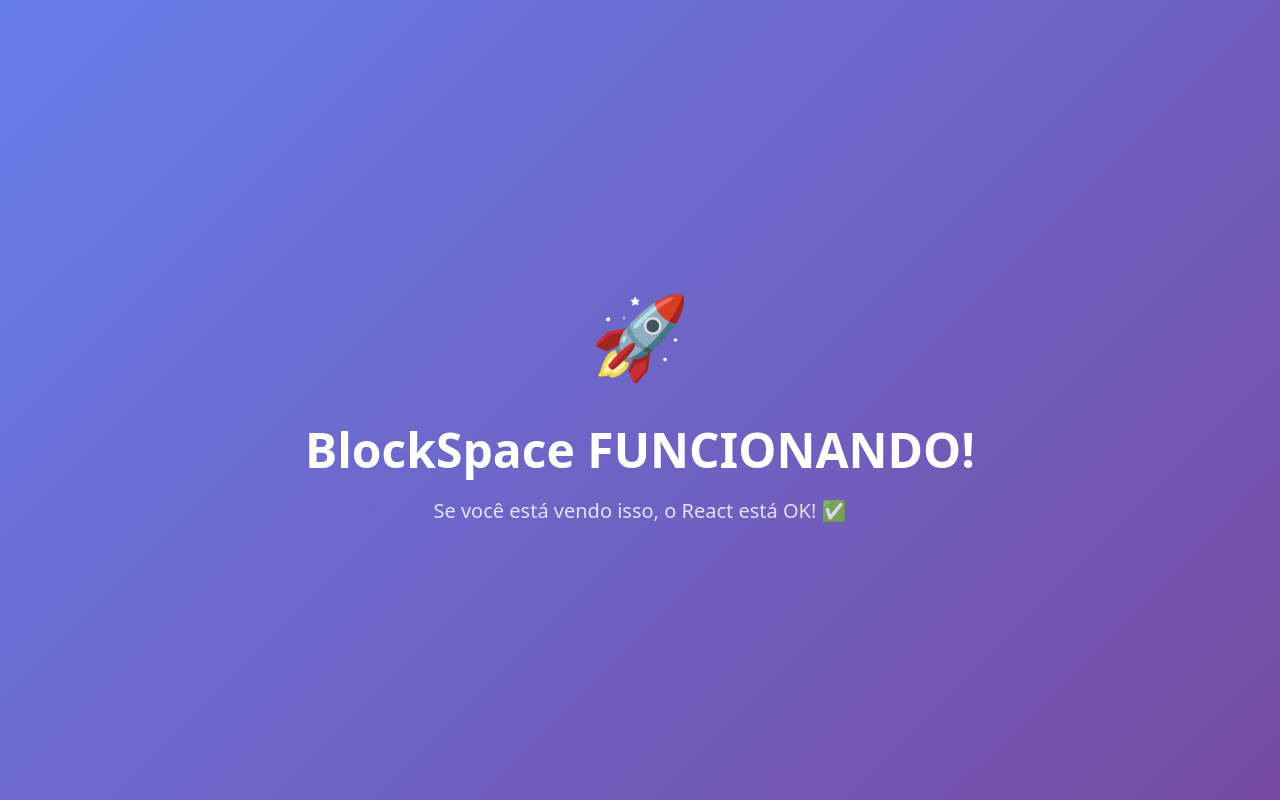
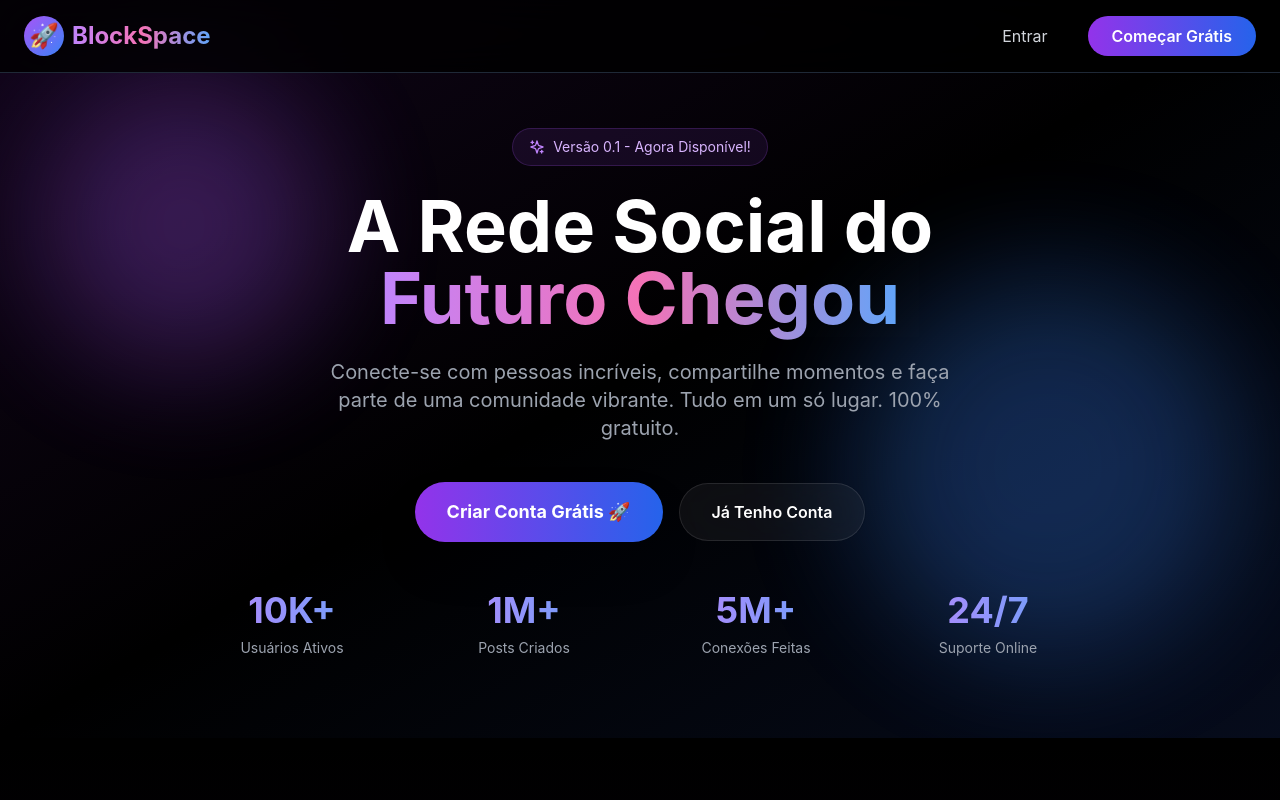
Before and after one commit to BlockpixelStudios/blockspace, a React (Vite) app: page / in a window 1280 px wide. Shown: the top 800 px of the page. Built offline with nearby package versions, Linux system fonts and the light colour scheme.

Commit message:
Update App.jsx

```diff
--- a/src/App.jsx
+++ b/src/App.jsx
@@ -1,5 +1,14 @@
-import Test from './Test'
+import React from 'react'
+import { BrowserRouter as Router, Routes, Route } from 'react-router-dom'
+import LandingPage from './pages/LandingPage'
 
 export default function App() {
-  return <Test />
+  return (
+    <Router>
+      <Routes>
+        <Route path="/" element={<LandingPage />} />
+        <Route path="*" element={<LandingPage />} />
+      </Routes>
+    </Router>
+  )
 }
```
